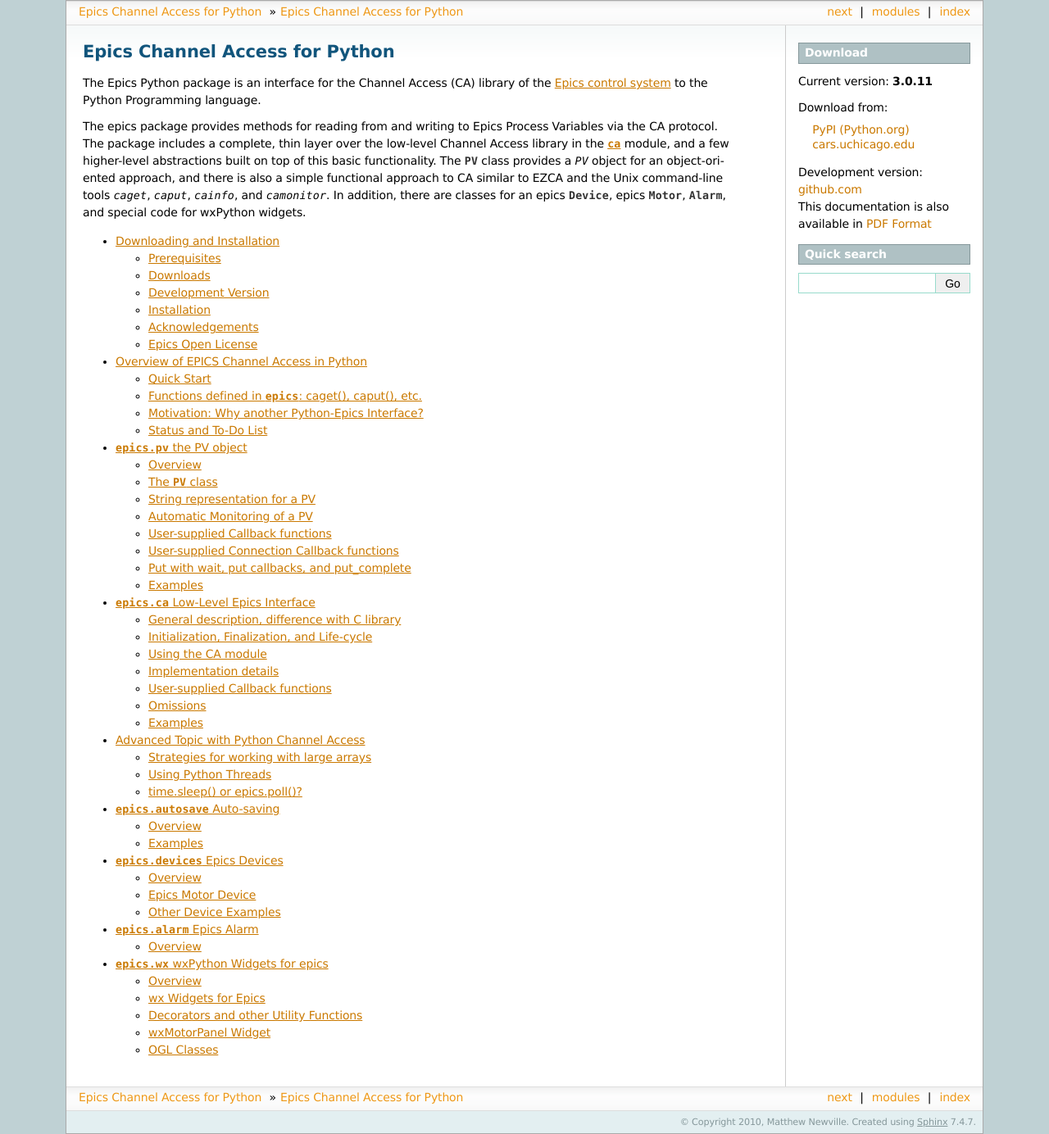
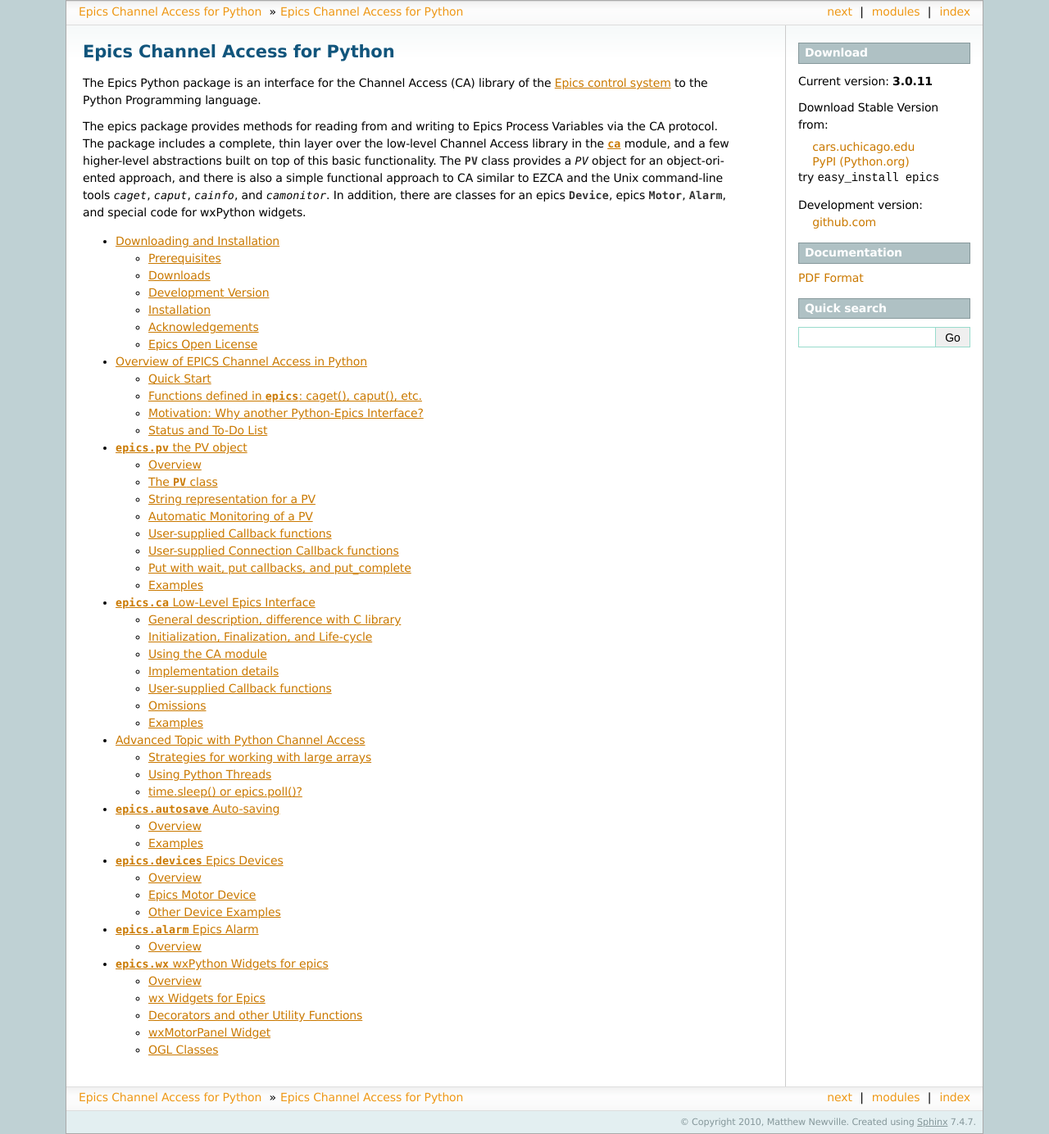
Before and after one commit to pyepics/pyepics, a Sphinx documentation site: the page built from doc/index.rst, in a window 1280 px wide. Shown: the whole page at 82% size. Built offline with Sphinx 7.4.7, drawn with Linux system fonts in a browser that asks for light colours; formulas are drawn with MathJax 3; the version number is read from the project's files by our own code.

Commit message:
improved index sidebar for doc

```diff
--- a/doc/_templates/indexsidebar.html
+++ b/doc/_templates/indexsidebar.html
@@ -1,15 +1,19 @@
 <h3>Download</h3>
 <p>Current version: <b>{{ release }}</b></p>
-<p>Download from:
+<p>Download Stable Version from:
 <ul>
-  <li>&nbsp; &nbsp; <a href="http://pypi.python.org/pypi/epics/">PyPI (Python.org)</a>
-  <li>&nbsp; &nbsp; <a href="http://cars9.uchicago.edu/software/python/pyepics3/src/">
-    cars.uchicago.edu</a>
+  <li>&nbsp; &nbsp; <a href="http://cars9.uchicago.edu/software/python/pyepics3/src/">cars.uchicago.edu</a>
+  <li>&nbsp; &nbsp; <a href="http://pypi.python.org/pypi/epics/">PyPI (Python.org)</a> <br>
+       try <tt>easy_install epics</tt>
+ </ul>
+
+
 </ul>
 <p>
 
-Development version: <br> <a href="https://github.com/pyepics/pyepics/">github.com</a> <br>
+Development version: <br> &nbsp; &nbsp; <a href="https://github.com/pyepics/pyepics/">github.com</a> <br>
 
-This documentation is also available in
- <a href="http://pyepics.github.com/pyepics/pyepics3.pyepics3.pdf">PDF Format</a>
+<h3>Documentation</h3>
+
+ <a href="http://pyepics.github.com/pyepics/pyepics3.pdf">PDF Format</a>
 <p>
```
